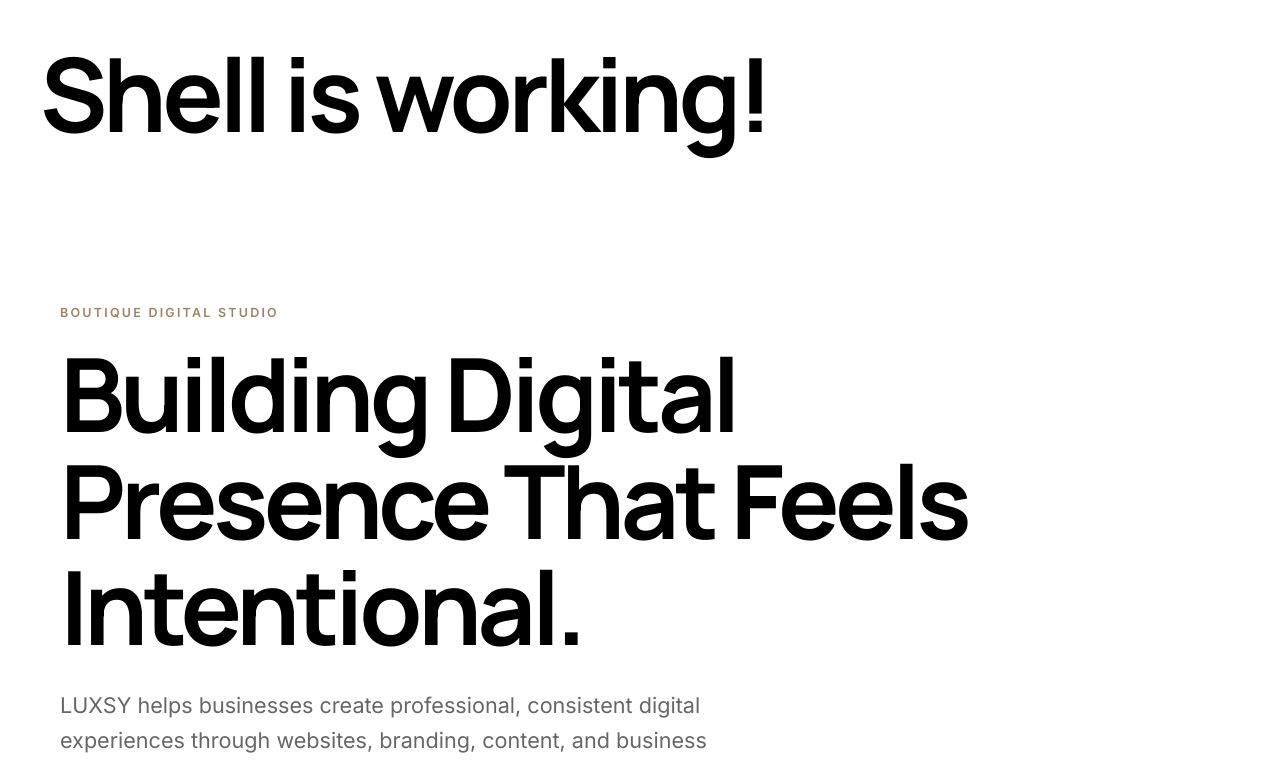
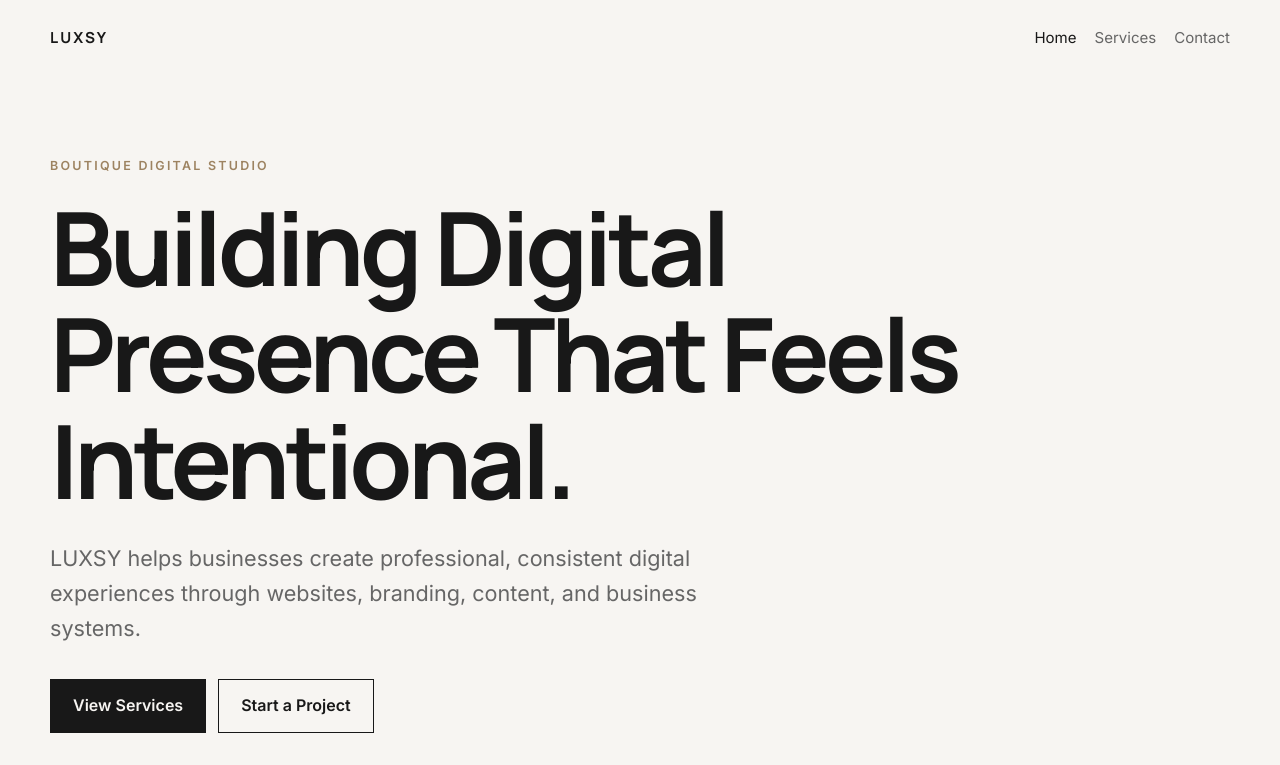
Before and after one commit to kvrsun/chapooort, a React (Vite) app: page / in a window 1280 px wide. Shown: the top 765 px of the page. Built offline with nearby package versions, Linux system fonts and the light colour scheme.

Commit message:
Restore app layout shell

```diff
--- a/src/App.jsx
+++ b/src/App.jsx
@@ -1,13 +1,15 @@
-// Temporary App.jsx for troubleshooting
 import { Outlet } from 'react-router-dom';
+import Navbar from './components/Navbar.jsx';
+import Footer from './components/Footer.jsx';
 
 export default function App() {
   return (
-    <div style={{ padding: '40px', background: 'white', color: 'black' }}>
-      <h1>Shell is working!</h1>
+    <>
+      <Navbar />
       <main>
         <Outlet />
       </main>
-    </div>
+      <Footer />
+    </>
   );
 }
```
